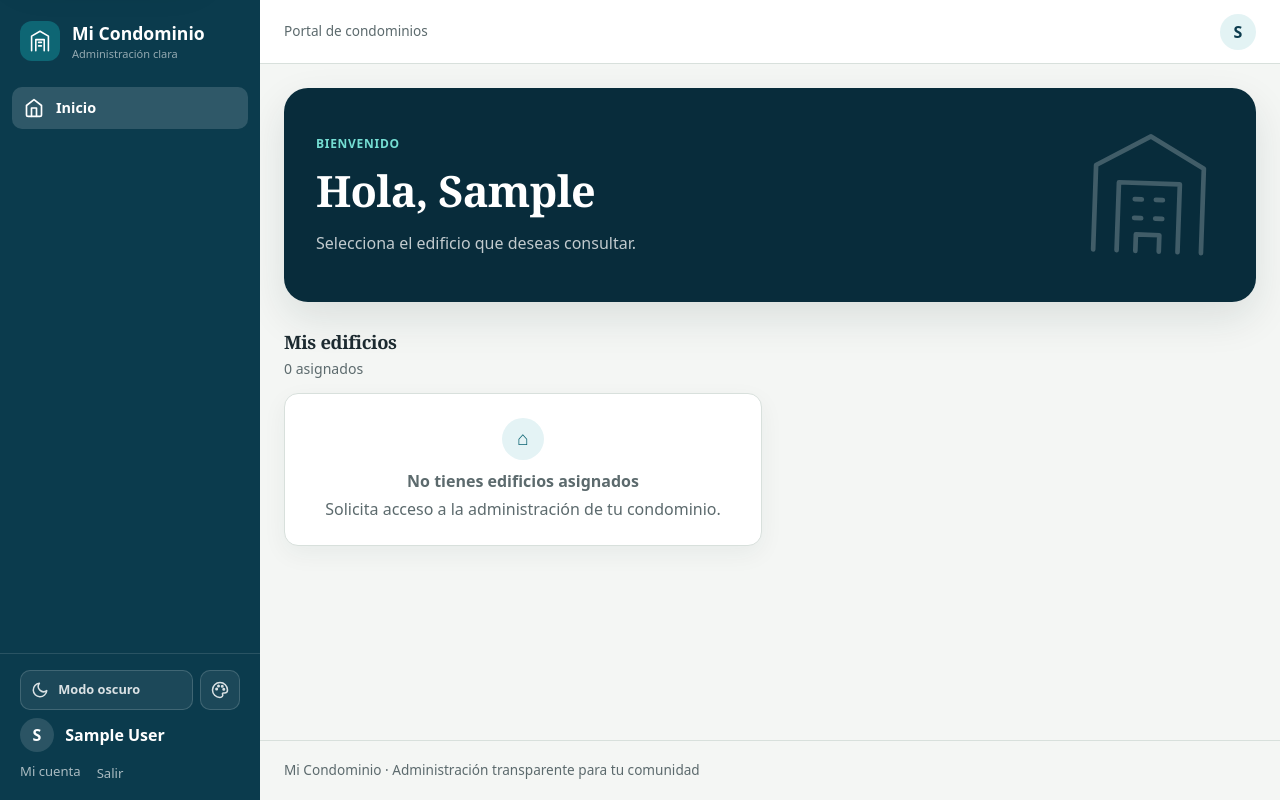
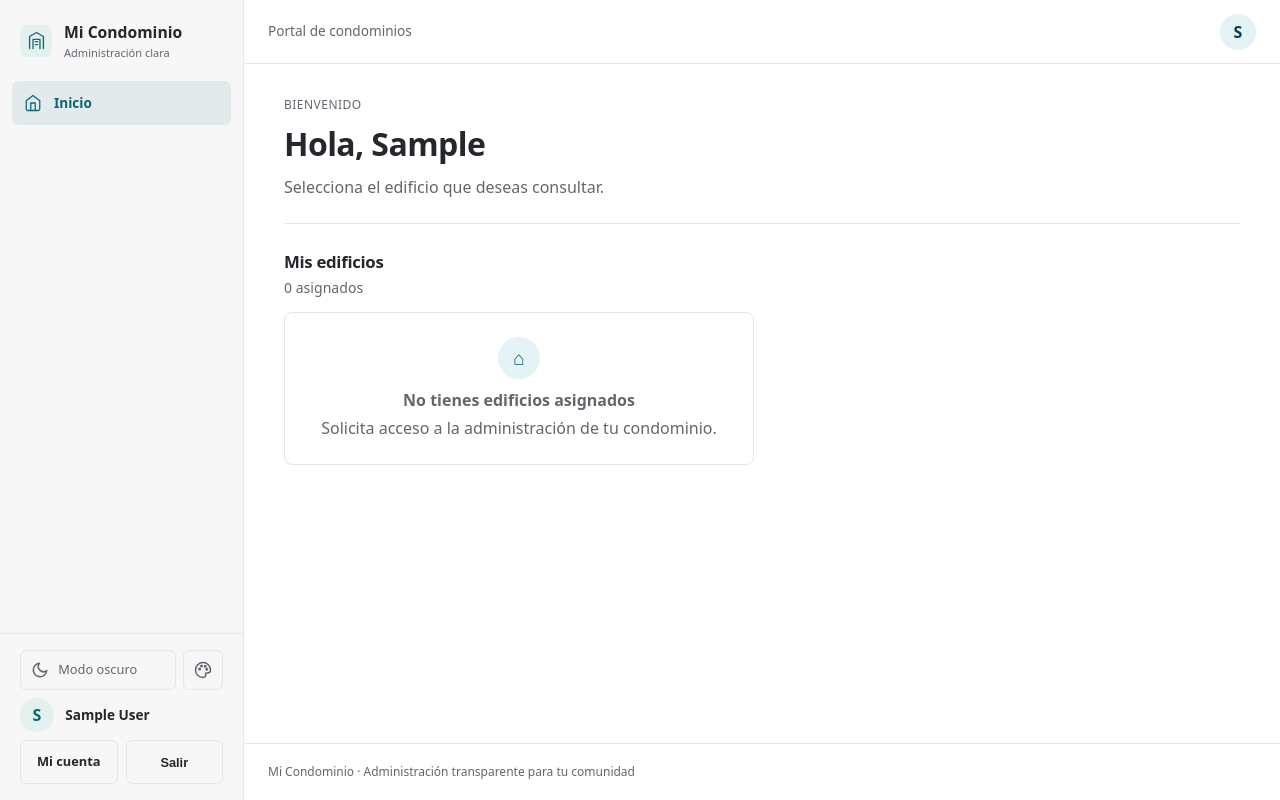
Before and after one commit to joseferdinang/condominio-saas-django, a Django app: page / in a window 1280 px wide. Run offline with Django 5.2, Linux system fonts and the light colour scheme; the visitor is signed in with stand-in values (Sample User, id 1); data that the repository does not hold is empty; parts of the project's set-up code (start-up, migrations or seed data) failed here and were passed over.

Commit message:
feat: apply Minimal design and editable personal account

```diff
--- a/accounts/urls.py
+++ b/accounts/urls.py
@@ -13,6 +13,7 @@ urlpatterns = [
         name="login",
     ),
     path("cuentas/logout/", auth_views.LogoutView.as_view(), name="logout"),
+    path("cuentas/mi-cuenta/", views.mi_cuenta, name="mi_cuenta"),
     path(
         "cuentas/apariencia/",
         views.guardar_preferencia_visual,
--- a/accounts/views.py
+++ b/accounts/views.py
@@ -7,7 +7,7 @@ from django.contrib.auth.decorators import login_required
 from django.contrib.auth.tokens import default_token_generator
 from django.core.mail import send_mail
 from django.core.exceptions import PermissionDenied
-from django.db import transaction
+from django.db import IntegrityError, transaction
 from django.db.models import Q
 from django.core.paginator import Paginator
 from django.shortcuts import get_object_or_404, redirect, render
@@ -21,7 +21,7 @@ from django.views.decorators.http import require_http_methods, require_POST
 
 from core.models import Cambio
 
-from .forms import EditarUsuarioEdificioForm, InvitacionUsuarioForm
+from .forms import EditarUsuarioEdificioForm, InvitacionUsuarioForm, MiCuentaForm
 from .models import PreferenciaVisual, UsuarioEdificio
 from .services import (
     apartamentos_visibles,
@@ -33,6 +33,36 @@ from .services import (
 )
 
 logger = logging.getLogger(__name__)
+
+
+@login_required
+@require_http_methods(["GET", "POST"])
+def mi_cuenta(request):
+    anterior = request.user.get_username()
+    form = MiCuentaForm(
+        request.POST if request.method == "POST" else None, instance=request.user
+    )
+    if request.method == "POST" and form.is_valid():
+        try:
+            with transaction.atomic():
+                usuario = form.save()
+                edificios = (
+                    UsuarioEdificio.objects.filter(usuario=usuario, activo=True)
+                    .values_list("edificio_id", flat=True).distinct()
+                )
+                for edificio_id in edificios:
+                    Cambio.objects.create(
+                        edificio_id=edificio_id, usuario=usuario,
+                        usuario_nombre=usuario.get_username(), accion=Cambio.Accion.MODIFICAR,
+                        modelo=usuario._meta.label, objeto_id=str(usuario.pk),
+                        descripcion=f"Actualización de cuenta propia: {anterior} → {usuario.get_username()}"[:255],
+                    )
+        except IntegrityError:
+            form.add_error("username", "Ese nombre de usuario ya está en uso.")
+        else:
+            messages.success(request, "Tu cuenta se actualizó. Usa el nuevo nombre de usuario para iniciar sesión.")
+            return redirect("accounts:mi_cuenta")
+    return render(request, "accounts/mi_cuenta.html", {"form": form})
 
 
 @login_required
--- /dev/null
+++ b/static/css/minimal.css
@@ -0,0 +1,133 @@
+/* Minimal: shared presentation only. app.css retains layout and interaction rules. */
+:root {
+  --bg: #ffffff;
+  --surface: #ffffff;
+  --ink: #24272b;
+  --navy: #24272b;
+  --muted: #62666d;
+  --line: #e5e6e8;
+  --nav-surface: #f7f7f8;
+  --font-display: var(--font-body);
+  --radius-sm: 6px;
+  --radius-md: 8px;
+  --radius-lg: 10px;
+  --shadow: none;
+  --shadow-strong: 0 8px 24px rgb(0 0 0 / 8%);
+  --sidebar-w: 244px;
+}
+html[data-theme="oscuro"] {
+  --bg: #18191b;
+  --surface: #1d1f22;
+  --ink: #ededee;
+  --navy: #ededee;
+  --muted: #afb2b8;
+  --line: #35383d;
+  --nav-surface: #202226;
+  --shadow: none;
+  --shadow-strong: 0 8px 24px rgb(0 0 0 / 24%);
+}
+.minimal-ui h1 { font-weight: 600; font-size: clamp(1.5rem, 3vw, 2rem); }
+.minimal-ui h2 { font-weight: 600; font-size: 1.05rem; }
+.minimal-ui h3 { font-weight: 600; }
+.minimal-ui .sidebar { background: var(--nav-surface); color: var(--ink); border-right: 1px solid var(--line); }
+.minimal-ui .sidebar-brand { color: var(--ink); padding-bottom: 1.25rem; }
+.minimal-ui .sidebar-brand-text { font-size: .98rem; font-weight: 650; }
+.minimal-ui .sidebar-brand .brand-mark { width: 32px; height: 32px; border-radius: 7px; background: var(--accent); color: var(--brand); }
+.minimal-ui .brand-mark svg { width: 23px; height: 23px; }
+.minimal-ui .sidebar-brand small,
+.minimal-ui .sidebar-section { color: var(--muted); }
+.minimal-ui .sidebar-section { text-transform: none; letter-spacing: 0; font-weight: 500; }
+.minimal-ui .sidebar-link { min-height: 44px; border-radius: 6px; color: var(--muted); font-size: .85rem; }
+.minimal-ui .sidebar-link:hover { background: color-mix(in srgb, var(--ink) 5%, transparent); color: var(--ink); box-shadow: none; transform: translateX(2px); }
+.minimal-ui .sidebar-link.active { background: color-mix(in srgb, var(--brand) 9%, var(--nav-surface)); color: var(--brand); font-weight: 600; }
+.minimal-ui .sidebar-icon { width: 18px; height: 18px; stroke-width: 1.7; }
+.minimal-ui .sidebar-link:hover .sidebar-icon { transform: none; }
+.minimal-ui .sidebar-divider { background: var(--line); }
+.minimal-ui .sidebar-footer { border-color: var(--line); }
+.minimal-ui .sidebar-footer a,
+.minimal-ui .sidebar-footer .link-button { color: var(--muted); }
+.minimal-ui .sidebar-footer a:hover,
+.minimal-ui .sidebar-footer .link-button:hover { color: var(--brand); }
+.minimal-ui .appearance-button { background: transparent; border-color: var(--line); color: var(--muted); font-weight: 500; border-radius: 6px; }
+.minimal-ui .appearance-button:hover { background: var(--surface); color: var(--ink); border-color: var(--muted); }
+.minimal-ui .user-avatar { background: var(--accent); color: var(--brand); }
+.minimal-ui .user-identity strong { font-size: .85rem; color: var(--ink); }
+.minimal-ui .user-identity small { color: var(--muted); }
+.minimal-ui .top-bar { background: var(--bg); box-shadow: none; border-bottom: 1px solid var(--line); }
+.minimal-ui .top-bar-title { color: var(--muted); font-size: .85rem; }
+.minimal-ui .page-content { max-width: 1400px; padding: 2rem 2.5rem; }
+.minimal-ui .card { border-radius: 8px; box-shadow: none; }
+.minimal-ui .page-header { margin-bottom: 1.75rem; }
+.minimal-ui .page-header h1 { margin-bottom: .35rem; }
+.minimal-ui .stats-grid { gap: 0; border-block: 1px solid var(--line); padding: 1.25rem 0; }
+.minimal-ui .metric-card.card { background: transparent; color: var(--ink); border: 0; border-radius: 0; min-height: 0; padding: .6rem 1.25rem; box-shadow: none; }
+.minimal-ui .metric-card.card + .metric-card { border-left: 1px solid var(--line); }
+.minimal-ui .metric-card.card .metric-icon { display: none; }
+.minimal-ui .metric-card.card .metric-label,
+.minimal-ui .metric-card.card .metric-note { color: var(--muted); }
+.minimal-ui .metric-value { font-weight: 600; font-variant-numeric: tabular-nums; }
+.minimal-ui .metric-card.card .metric-value { font-size: clamp(1.25rem, 2.3vw, 1.9rem); color: var(--ink); }
+.minimal-ui .dashboard-panel.card { background: transparent; border: 0; border-top: 1px solid var(--line); border-radius: 0; padding: 1.25rem 0; }
+.minimal-ui .dashboard-grid { column-gap: 2.5rem; }
+.minimal-ui .panel-kicker { color: var(--muted); font-weight: 500; letter-spacing: .04em; }
+.minimal-ui .action-strip { margin: 1.5rem 0 2rem; }
+.minimal-ui .action-strip a,
+.minimal-ui .quick-action { border-radius: 6px; box-shadow: none; background: var(--surface); }
+.minimal-ui .action-strip a:hover,
+.minimal-ui .quick-action:hover,
+.minimal-ui .building-card:hover { transform: none; box-shadow: none; background: var(--nav-surface); border-color: var(--line); }
+.minimal-ui .action-strip a > span { background: transparent; width: 25px; border-radius: 0; }
+.minimal-ui .portal-welcome,
+.minimal-ui .resident-welcome { min-height: 0; margin: 0 0 1.5rem; padding: 0 0 1.5rem; color: var(--ink); background: transparent; border-radius: 0; border-bottom: 1px solid var(--line); box-shadow: none; }
+.minimal-ui .portal-welcome .eyebrow,
+.minimal-ui .welcome-kicker { color: var(--muted); letter-spacing: .04em; font-weight: 500; }
+.minimal-ui .portal-welcome p:last-child,
+.minimal-ui .resident-welcome h1 + p { color: var(--muted); }
+.minimal-ui .portal-welcome > div { max-width: 100%; }
+.minimal-ui .portal-welcome-mark,
+.minimal-ui .resident-building-icon,
+.minimal-ui .resident-welcome::after { display: none; }
+.minimal-ui .resident-main-card { margin: 0; background: var(--surface); border: 1px solid var(--line); border-radius: 8px; box-shadow: none; }
+.minimal-ui .resident-list-card { border: 0; border-top: 1px solid var(--line); border-radius: 0; padding: 1.25rem 0; }
+.minimal-ui .balance-summary .feature-icon { display: none; }
+.minimal-ui .balance-summary { grid-template-columns: 1fr auto; }
+.minimal-ui .account-hero { color: var(--ink); background: var(--nav-surface); border: 1px solid var(--line); border-radius: 8px; box-shadow: none; }
+.minimal-ui .account-hero .metric-label,
+.minimal-ui .account-hero-secondary span { color: var(--muted); }
+.minimal-ui .account-hero-secondary { border-color: var(--line); }
+.minimal-ui .account-hero .status { background: var(--accent); color: var(--brand); }
+.minimal-ui .report-summary-card,
+.minimal-ui .report-help-card { box-shadow: none; border-radius: 8px; }
+.minimal-ui .report-type-option,
+.minimal-ui .format-option { border-radius: 6px; }
+.minimal-ui .notice-card p { color: var(--muted); }
+.minimal-ui .button { border-radius: 6px; box-shadow: none; font-weight: 600; }
+.minimal-ui .auth-brand-panel { background: var(--nav-surface); color: var(--ink); border-right: 1px solid var(--line); }
+.minimal-ui .auth-brand-panel h1,
+.minimal-ui .auth-logo { color: var(--ink); }
+.minimal-ui .auth-brand-panel .eyebrow,
+.minimal-ui .auth-brand-panel > p:last-of-type { color: var(--muted); }
+.minimal-ui .trust-note { color: var(--brand); background: var(--accent); }
+.minimal-ui .mobile-bottom-nav { background: var(--surface); box-shadow: none; }
+.minimal-ui .mobile-bottom-nav a { color: var(--muted); }
+.minimal-ui .mobile-bottom-nav a.active { color: var(--brand); }
+.minimal-ui .site-footer { color: var(--muted); font-size: .75rem; }
+.minimal-ui .sidebar-footer-actions { display: grid; grid-template-columns: 1fr 1fr; gap: .5rem; }
+.minimal-ui .sidebar-footer-actions form { margin: 0; }
+.minimal-ui .sidebar-footer-actions .button { display: flex; align-items: center; justify-content: center; width: 100%; min-height: 44px; padding: .5rem; background: transparent; border: 1px solid var(--line); color: var(--ink); font-size: .8rem; text-decoration: none; }
+.minimal-ui .sidebar-footer-actions .button:hover { background: var(--surface); border-color: var(--muted); }
+@media (min-width: 768px) {
+  .minimal-ui .action-strip { grid-template-columns: repeat(auto-fit, minmax(160px, 1fr)); }
+}
+@media (max-width: 767px) {
+  .minimal-ui .page-content { padding: 1.25rem 1rem; }
+  .minimal-ui .metric-card.card { padding: .8rem; }
+  .minimal-ui .metric-card.card:nth-child(odd) { border-left: 0; }
+  .minimal-ui .metric-card.card:nth-child(n+3) { border-top: 1px solid var(--line); }
+  .minimal-ui .resident-welcome { padding-top: .5rem; }
+  .minimal-ui .balance-summary > .status { grid-column: auto; }
+  .minimal-ui .quick-action { min-height: 100px; }
+  .minimal-ui .mobile-cards tr { box-shadow: none; border-radius: 8px; }
+  .minimal-ui .auth-card { border-radius: 10px; }
+  .minimal-ui .account-hero-secondary { border-top-color: var(--line); }
+}
--- a/templates/base.html
+++ b/templates/base.html
@@ -8,11 +8,12 @@
   <title>{% block title %}Mi Condominio{% endblock %}</title>
   <link rel="icon" type="image/svg+xml" href="{% static 'images/favicon.svg' %}">
   <link rel="stylesheet" href="{% static 'css/app.css' %}?v=20260929.8">
+  <link rel="stylesheet" href="{% static 'css/minimal.css' %}?v=20261001.1" media="screen">
   <script src="{% static 'js/htmx.min.js' %}" defer></script>
   <script src="{% static 'js/sidebar.js' %}?v=20260920.2" defer></script>
   <script src="{% static 'js/theme.js' %}?v=20260920.2" defer></script>
 </head>
-<body class="{% if user.is_authenticated %}has-sidebar{% endif %}{% if nav_es_residente %} role-resident{% endif %}">
+<body class="minimal-ui {% if user.is_authenticated %}has-sidebar{% endif %}{% if nav_es_residente %} role-resident{% endif %}">
   <a class="skip-link" href="#contenido-principal">Saltar al contenido</a>
   <div class="global-progress htmx-indicator" aria-label="Cargando"></div>
 
@@ -110,8 +111,8 @@
         <span><strong>{{ user.get_full_name|default:user.get_username }}</strong>{% if nav_membresia %}<small>{{ nav_membresia.get_rol_display }}</small>{% endif %}</span>
       </div>
       <div class="sidebar-footer-actions">
-        <a href="{% url 'accounts:password_change' %}">Mi cuenta</a>
-        <form method="post" action="{% url 'accounts:logout' %}">{% csrf_token %}<button class="link-button" type="submit">Salir</button></form>
+        <a class="button button-secondary" href="{% url 'accounts:mi_cuenta' %}">Mi cuenta</a>
+        <form method="post" action="{% url 'accounts:logout' %}">{% csrf_token %}<button class="button button-secondary" type="submit">Salir</button></form>
       </div>
     </div>
   </aside>
@@ -130,7 +131,7 @@
           {% else %}<span>{{ nav_edificio.nombre }}</span>{% endif %}
         {% else %}<span>Portal de condominios</span>{% endif %}
       </div>
-      <a class="top-account" href="{% url 'accounts:password_change' %}" aria-label="Mi cuenta">{% firstof user.first_name user.username as display_name %}{{ display_name|first|upper }}</a>
+      <a class="top-account" href="{% url 'accounts:mi_cuenta' %}" aria-label="Mi cuenta">{% firstof user.first_name user.username as display_name %}{{ display_name|first|upper }}</a>
     </header>
     {% endif %}
 
@@ -151,7 +152,7 @@
       {% if nav_puede_finanzas %}<a class="{% if url_name == 'gastos_lista' or url_name == 'gasto_registrar' %}active{% endif %}" href="{% url 'finance:gastos_lista' nav_edificio.id %}"><svg aria-hidden="true" viewBox="0 0 24 24"><path d="M4 7h16v12H4zM7 7V5h10v2M8 12h8M8 16h5"/></svg><span>Gastos</span></a>{% elif nav_puede_reportes %}<a class="{% if url_name == 'reportes_index' %}active{% endif %}" href="{% url 'finance:reportes_index' nav_edificio.id %}"><svg aria-hidden="true" viewBox="0 0 24 24"><path d="M3 3v18h18M7 16V9M12 16V5M17 16v-4"/></svg><span>Reportes</span></a>{% endif %}
       {% endif %}
       <a class="{% if url_name == 'avisos_lista' %}active{% endif %}" href="{% url 'buildings:avisos_lista' nav_edificio.id %}"><svg aria-hidden="true" viewBox="0 0 24 24"><path d="M6 8a6 6 0 0 1 12 0c0 7 3 9 3 9H3s3-2 3-9"/><path d="M10 21h4"/></svg><span>Avisos</span></a>
-      <a class="{% if url_name == 'password_change' %}active{% endif %}" href="{% url 'accounts:password_change' %}"><svg aria-hidden="true" viewBox="0 0 24 24"><circle cx="12" cy="8" r="4"/><path d="M4 22a8 8 0 0 1 16 0"/></svg><span>Perfil</span></a>
+      <a class="{% if url_name == 'mi_cuenta' or url_name == 'password_change' %}active{% endif %}" href="{% url 'accounts:mi_cuenta' %}"><svg aria-hidden="true" viewBox="0 0 24 24"><circle cx="12" cy="8" r="4"/><path d="M4 22a8 8 0 0 1 16 0"/></svg><span>Perfil</span></a>
     </nav>
     {% endwith %}
     {% endif %}
```
Also changed, not shown: DESIGN.md (added, +42 -0 lines), accounts/forms.py (+31 -0 lines), accounts/tests/test_my_account.py (added, +53 -0 lines), templates/accounts/mi_cuenta.html (added, +12 -0 lines).
